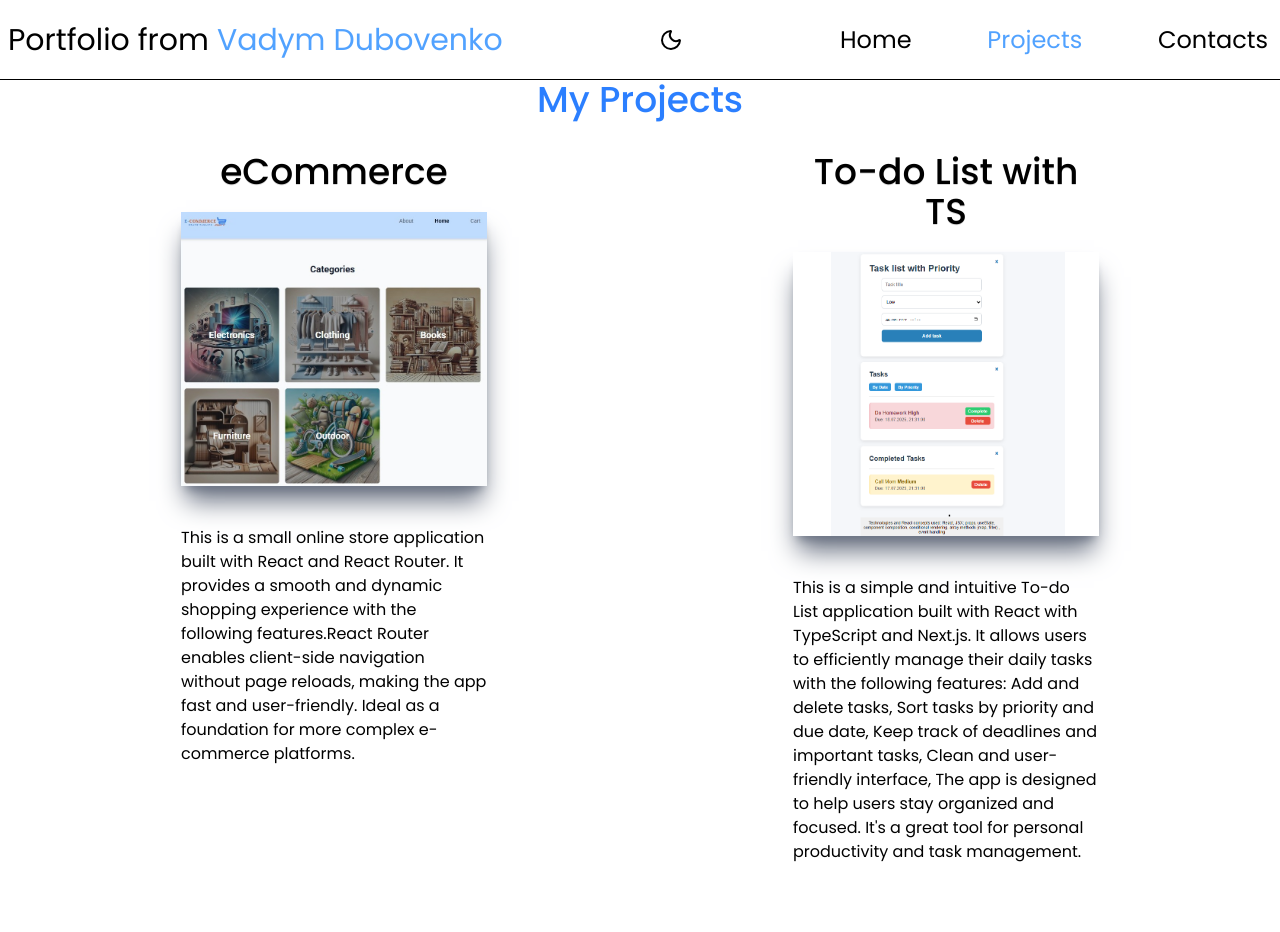
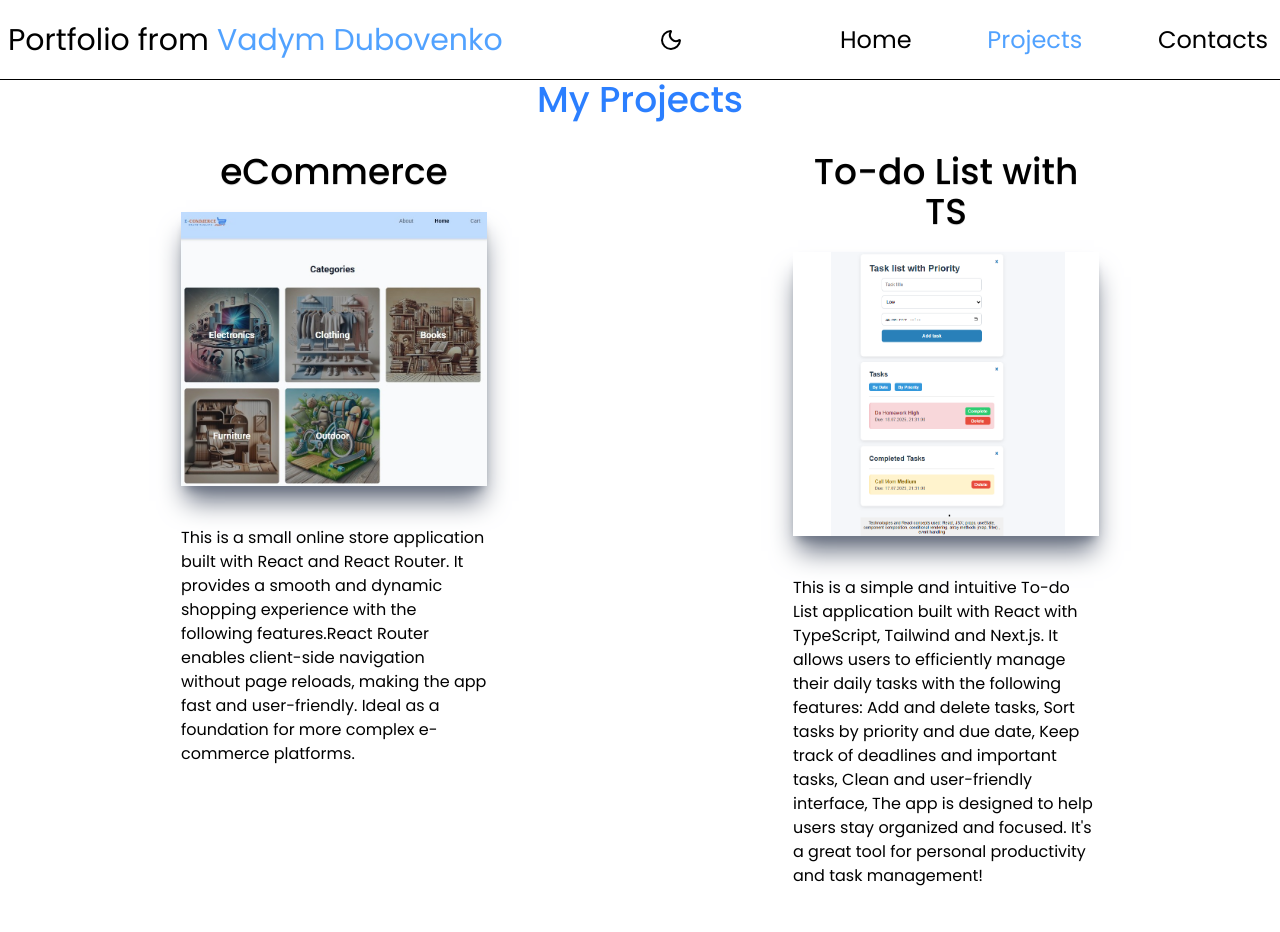
Before and after one commit to Vadym19891007/portfolio, a React (Vite) app: page /#/projects in a window 1280 px wide. Shown: the top 932 px of the page. Built offline with nearby package versions, Linux system fonts and the light colour scheme.

Commit message:
tailwind

```diff
--- a/src/data.jsx
+++ b/src/data.jsx
@@ -5,7 +5,7 @@ const eCommerceDescription =
   " This is a small online store application built with React and React Router. It provides a smooth and dynamic shopping experience with the following features.React Router enables client-side navigation without page reloads, making the app fast and user-friendly. Ideal as a foundation for more complex e-commerce platforms.";
 
 const toDo =
-  "This is a simple and intuitive To-do List application built with React with TypeScript and Next.js. It allows users to efficiently manage their daily tasks with the following features: Add and delete tasks, Sort tasks by priority and due date, Keep track of deadlines and important tasks, Clean and user-friendly interface, The app is designed to help users stay organized and focused. It's a great tool for personal productivity and task management. ";
+  "This is a simple and intuitive To-do List application built with React with TypeScript, Tailwind and Next.js. It allows users to efficiently manage their daily tasks with the following features: Add and delete tasks, Sort tasks by priority and due date, Keep track of deadlines and important tasks, Clean and user-friendly interface, The app is designed to help users stay organized and focused. It's a great tool for personal productivity and task management! ";
 
 const convert =
   "A simple and responsive currency converter built with React. It fetches real-time exchange rates from the Frankfurter API, supports dynamic currency selection, input validation, loading/error states, and displays converted amounts with precision. Built with clean code structure and async/await logic using try/catch/finally for robust API handling.";
```
